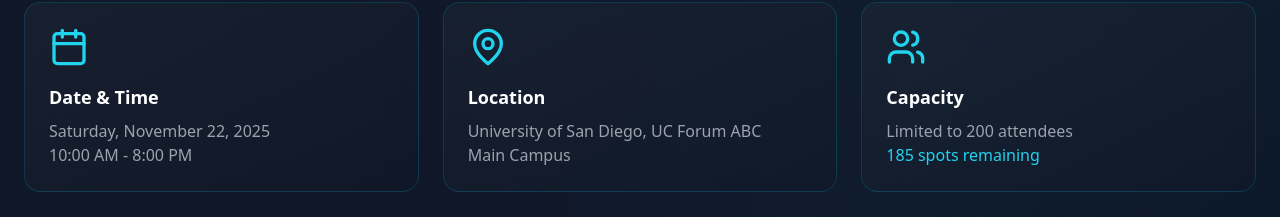
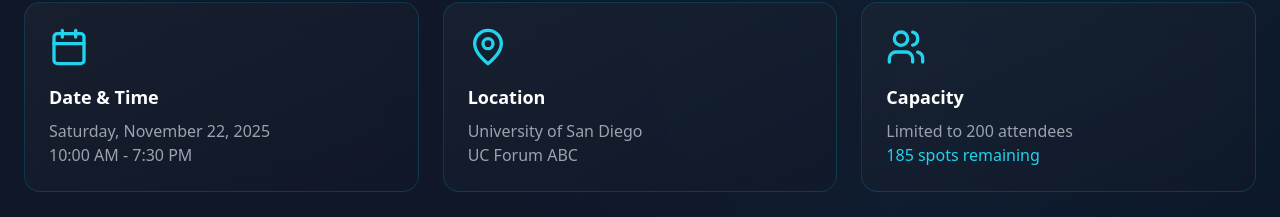
Before and after one commit to Max-Aber/acm_tech_talk, a React (Vite) app: page / in a window 1280 px wide. Shown: the part 682-899 px from the top of the page. Built offline with nearby package versions, Linux system fonts and the light colour scheme.

Commit message:
Tweaked the descriptions and the times

```diff
--- a/src/App.tsx
+++ b/src/App.tsx
@@ -103,14 +103,14 @@ function HomePage({ onNavigate }: { onNavigate: (page: Page) => void }) {
             <Calendar className="w-10 h-10 text-cyan-400 mb-4" />
             <h3 className="text-lg font-semibold mb-2">Date & Time</h3>
             <p className="text-gray-400">Saturday, November 22, 2025</p>
-            <p className="text-gray-400">10:00 AM - 8:00 PM</p>
+            <p className="text-gray-400">10:00 AM - 7:30 PM</p>
           </div>
 
           <div className="bg-gradient-to-br from-gray-800/50 to-gray-900/50 backdrop-blur-lg border border-cyan-500/20 rounded-2xl p-6 hover:border-cyan-400/40 transition-all duration-300 hover:scale-105">
             <MapPin className="w-10 h-10 text-cyan-400 mb-4" />
             <h3 className="text-lg font-semibold mb-2">Location</h3>
-            <p className="text-gray-400">University of San Diego, UC Forum ABC</p>
-            <p className="text-gray-400">Main Campus</p>
+            <p className="text-gray-400">University of San Diego</p>
+            <p className="text-gray-400">UC Forum ABC</p>
           </div>
 
           <div className="bg-gradient-to-br from-gray-800/50 to-gray-900/50 backdrop-blur-lg border border-cyan-500/20 rounded-2xl p-6 hover:border-cyan-400/40 transition-all duration-300 hover:scale-105">
--- a/src/pages/RSVP.tsx
+++ b/src/pages/RSVP.tsx
@@ -89,7 +89,7 @@ function RSVP({ onNavigate }: RSVPProps) {
               </div>
               <div>
                 <h3 className="text-lg font-semibold mb-1">Time</h3>
-                <p className="text-gray-400">10:00 AM - 8:00 PM</p>
+                <p className="text-gray-400">10:00 AM - 7:30 PM</p>
               </div>
             </div>
 
@@ -99,8 +99,8 @@ function RSVP({ onNavigate }: RSVPProps) {
               </div>
               <div>
                 <h3 className="text-lg font-semibold mb-1">Location</h3>
-                <p className="text-gray-400">University of San Diego, UC Forum ABC</p>
-                <p className="text-gray-400">Main Campus</p>
+                <p className="text-gray-400">University of San Diego</p>
+                <p className="text-gray-400">UC Forum ABC</p>
               </div>
             </div>
           </div>
--- a/src/pages/Schedule.tsx
+++ b/src/pages/Schedule.tsx
@@ -102,7 +102,7 @@ function Schedule({ onNavigate }: ScheduleProps) {
     },
     {
       time: '6:30 PM - 7:30 PM',
-      title: 'Award Ceremony Dinner and Closing Remarks',
+      title: 'Award Ceremony and Closing Remarks',
       location: 'UC Forum A',
       description: 'Winners are announced, congratulations to all participants!',
       type: 'awards'
```
